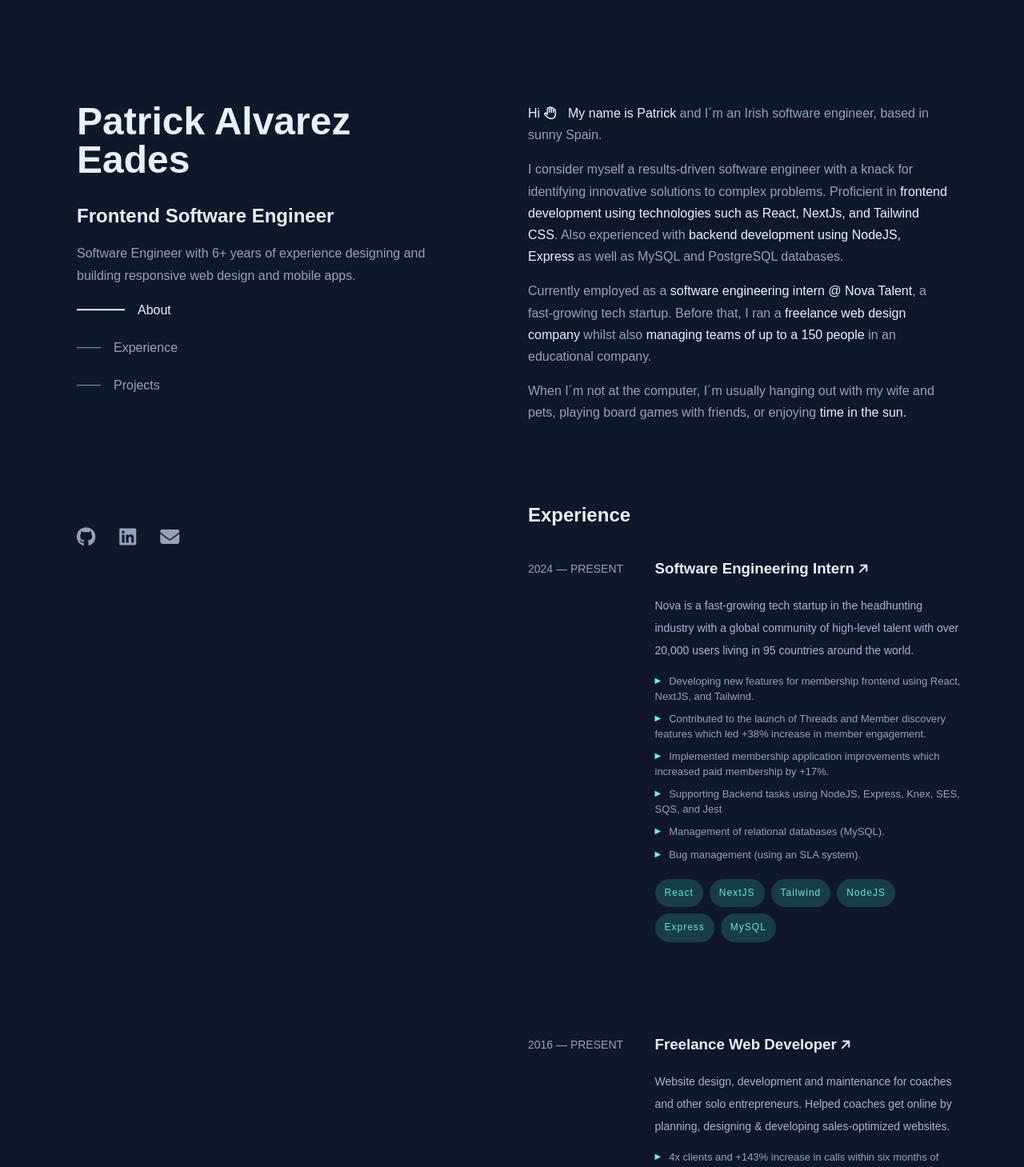
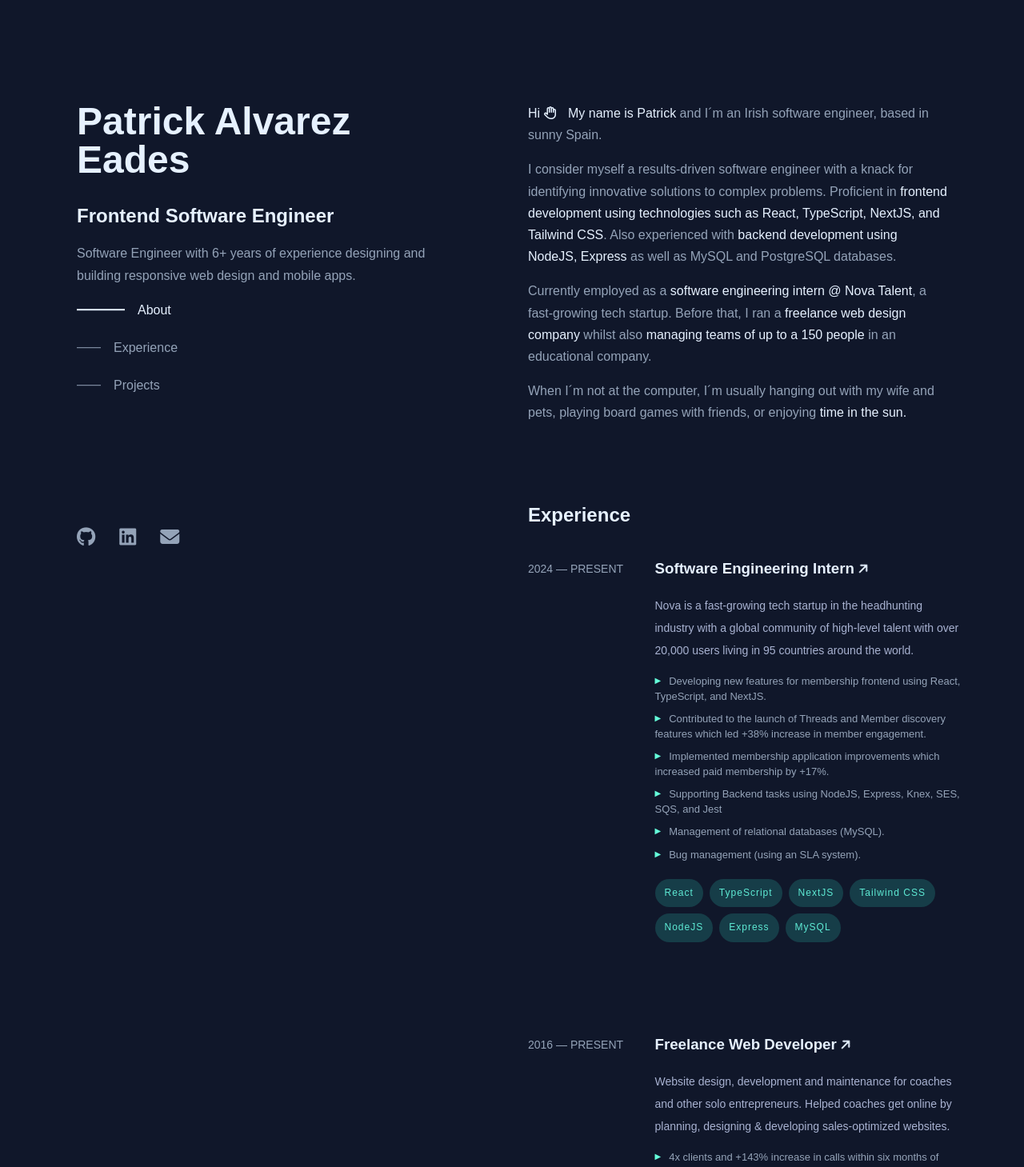
Before and after one commit to Patchalv/portfolio-v4, a React (Vite) app: page / in a window 1280 px wide. Shown: the top 1459 px of the page at 80% size. Built offline with nearby package versions, Linux system fonts and the light colour scheme; a web font is replaced by a local one.

Commit message:
ADD: TypeScript

```diff
--- a/src/components/Content/About/About.jsx
+++ b/src/components/Content/About/About.jsx
@@ -3,7 +3,7 @@ function About() {
     <section data-section id="about" className='about-container sunHover'>
         <p><span className="bold">Hi <i id="hand" className="fa-regular fa-hand"></i> My name is Patrick</span> and I´m an Irish software engineer, based in sunny Spain.</p>
 
-        <p>I consider myself a results-driven software engineer with a knack for identifying innovative solutions to complex problems. Proficient in <span className="bold">frontend development using technologies such as React, NextJs, and Tailwind CSS</span>. Also experienced with <span className="bold">backend development using NodeJS, Express</span> as well as MySQL and PostgreSQL databases.</p>
+        <p>I consider myself a results-driven software engineer with a knack for identifying innovative solutions to complex problems. Proficient in <span className="bold">frontend development using technologies such as React, TypeScript, NextJS, and Tailwind CSS</span>. Also experienced with <span className="bold">backend development using NodeJS, Express</span> as well as MySQL and PostgreSQL databases.</p>
 
         <p>Currently employed as a <span className="bold">software engineering intern <a href="https://www.novatalent.com/" target="_blank" rel="noreferrer">@ Nova Talent</a></span>, a fast-growing tech startup. Before that, I ran a  <a href="https://patrickalvarezwebdesign.com/" target="_blank" rel="noreferrer">freelance web design company</a> whilst also <span className="bold">managing teams of up to a 150 people</span> in an educational company.</p>
 
--- a/src/components/Content/Projects/Projects.jsx
+++ b/src/components/Content/Projects/Projects.jsx
@@ -1,11 +1,10 @@
+import { useState } from "react";
+import { Link } from "react-router-dom";
+import jammming from '../../../images/featuredProjects/jammming.jpg';
+import restaurantFinder from '../../../images/featuredProjects/restaurant-finder.jpg';
+import vote from '../../../images/featuredProjects/vote-to-play.jpg';
 import FeatProjectCard from "./FeaturedProjects/FeatProjectCard";
-import './Projects.css'
-import { useState } from "react";
-import wonders from '../../../images/featuredProjects/7-wonders.jpg';
-import jammming from '../../../images/featuredProjects/jammming.jpg';
-import vote from '../../../images/featuredProjects/vote-to-play.jpg';
-import restaurantFinder from '../../../images/featuredProjects/restaurant-finder.jpg';
-import { Link } from "react-router-dom";
+import './Projects.css';
 
 
 function Projects() {
@@ -30,7 +29,7 @@ function Projects() {
         onMouseLeave={onMouseLeave}
     >
         <h2>Projects</h2>
-        <FeatProjectCard hovered={projectHover} name={'Restaurant Finder'} description={'Fullstack PERN app that allows lists resturants and allows users to see information about that resturant as well as reviews. Users can add reviews to resturants and rate them out of 5. Users can also create, update and delete restaurants.'} tags={['PostgresSQL, React, Node.js, Express.js']} linkLive={'https://restaurant-finder-frontend-tan.vercel.app/'} linkGithub={'https://github.com/Patchalv/restaurant-finder'} image={restaurantFinder} />
+        <FeatProjectCard hovered={projectHover} name={'Restaurant Finder'} description={'Fullstack PERN app that allows lists resturants and allows users to see information about that resturant as well as reviews. Users can add reviews to resturants and rate them out of 5. Users can also create, update and delete restaurants.'} tags={["PostgresSQL", "Express", "React", "Nodejs"]} linkLive={'https://restaurant-finder-frontend-tan.vercel.app/'} linkGithub={'https://github.com/Patchalv/restaurant-finder'} image={restaurantFinder} />
 
         <FeatProjectCard hovered={projectHover} name={'Vote to Play'} description={'Can´t decide what to play tonight? I´ve got you! I developed a game selection application that helps users vote for what game to play. Implemented a drag and drop interface for organizing a personalized game queue, with a backend algorithm calculating the ideal game.'} tags={['Next JS', 'Redux', 'React', 'Material-UI', 'DnD Kit']} linkLive={'https://vote-game-five.vercel.app/'} linkGithub={'https://github.com/Patchalv/vote-game-app-v6'} image={vote} />
 
--- a/src/data/jobData.js
+++ b/src/data/jobData.js
@@ -6,14 +6,14 @@ export const jobData = [
         dates: '2024 — PRESENT',
         description: 'Nova is a fast-growing tech startup in the headhunting industry with a global community of high-level talent with over 20,000 users living in 95 countries around the world.',
         achievements: [
-            'Developing new features for membership frontend using React, NextJS, and Tailwind.',
+            'Developing new features for membership frontend using React, TypeScript, and NextJS.',
             'Contributed to the launch of Threads and Member discovery features which led +38% increase in member engagement.',
             'Implemented membership application improvements which increased paid membership by +17%.',
             'Supporting Backend tasks using NodeJS, Express, Knex, SES, SQS, and Jest',
             'Management of relational databases (MySQL).',
             'Bug management (using an SLA system).',
         ],
-        tags: ['React', 'NextJS', 'Tailwind', 'NodeJS', 'Express', 'MySQL']
+        tags: ['React', 'TypeScript', 'NextJS', 'Tailwind CSS', 'NodeJS', 'Express', 'MySQL']
     },
     {
         id: 2,
```
